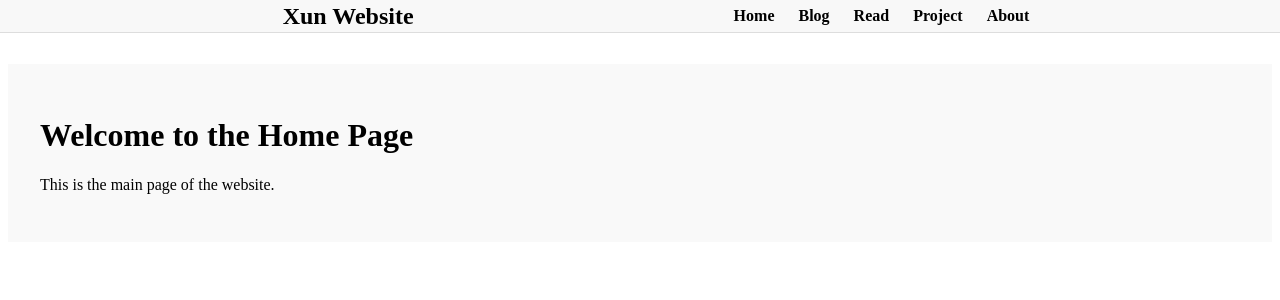
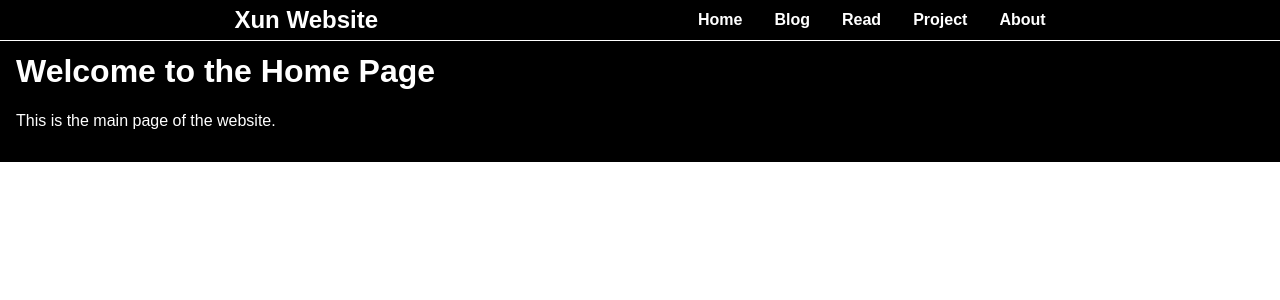
Before and after one commit to xunlei7/xunlei_app, a Svelte app in the folder xunlei.app/: page / in a window 1280 px wide. Shown: the top 300 px of the page. Built offline with nearby package versions, Linux system fonts and the light colour scheme.

Commit message:
fix projects pages

```diff
--- a/xunlei.app/src/App.svelte
+++ b/xunlei.app/src/App.svelte
@@ -17,18 +17,31 @@
     '/project': Project, // 项目页面
     '/read': Read,     // 阅读页面
   };
+
+  // 定义动态主题变量
+  let isDayTime = true;
+
+  // 更新主题的方法
+  const updateTheme = () => {
+    const currentHour = new Date().getHours(); // 获取当前小时
+    isDayTime = currentHour >= 6 && currentHour < 18; // 白天时间：6 AM - 6 PM
+  };
+
+  // 页面加载时立即设置主题
+  updateTheme();
+
+  // 每分钟更新一次主题
+  setInterval(updateTheme, 60000); // 每分钟检查一次时间
 </script>
 
-  <Navbar title="Xun Website" />
+<!-- 应用全局主题 -->
+<div class="{isDayTime ? 'day-theme' : 'night-theme'}">
+  <!-- 导航栏 -->
+  <Navbar title="Xun Website" {isDayTime}/>
 
+  <!-- 主内容区域 -->
+  <main>
+    <Router {routes} />
 
-<main>
-  <Router {routes}/>
   </main>
-
-  <style>
-    main {
-      padding: 2rem;
-      background-color: #f9f9f9;
-    }
-  </style>
+</div>
--- a/xunlei.app/src/app.css
+++ b/xunlei.app/src/app.css
@@ -1,25 +1,37 @@
-:root {
-  --navbar-height: 4rem; /* 导航栏高度 */
-  --content-padding: 1rem; /* 主内容的内边距 */
+/* 全局样式 */
+body {
+  margin: 0;
+  font-family: Arial, sans-serif;
+  transition: background-color 0.5s, color 0.5s; /* 平滑过渡 */
 }
 
-nav {
-  position: fixed; /* 固定导航栏 */
-  top: 0;
-  left: 0;
-  width: 100%;
-  height: var(--navbar-height); /* 使用变量定义高度 */
-  background-color: #333; /* 导航栏背景色 */
-  color: black;
-  display: flex;
-  align-items: center;
-  justify-content: space-between;
-  padding: 0 var(--content-padding);
-  z-index: 1000; /* 确保导航栏在最上层 */
+/* 白天主题 */
+.day-theme {
+  background-color: #ffffff; /* 白色背景 */
+  color: #000000; /* 黑色字体 */
 }
 
+/* 夜晚主题 */
+.night-theme {
+  background-color: #000000; /* 黑色背景 */
+  color: #ffffff; /* 白色字体 */
+}
+
+
+/* 白天链接样式 */
+.day-theme a {
+  color: rgb(0, 0, 0);
+}
+
+/* 夜晚链接样式 */
+.night-theme a {
+  color: rgb(255, 255, 255);
+}
+
+
 main {
-  margin-top: var(--navbar-height); /* 为内容留出导航栏的高度 */
-  padding: var(--content-padding);
-  background-color: #f9f9f9;
+  padding: 1rem; /* 主内容的内边距 */
+  margin-top: 1rem; /* 导航栏与内容的距离，确保间距适中 */
+  background-color: inherit; /* 继承背景颜色 */
+  color: inherit; /* 继承文字颜色 */
 }
--- a/xunlei.app/src/components/Navbar.svelte
+++ b/xunlei.app/src/components/Navbar.svelte
@@ -1,11 +1,12 @@
 <script>
   import { link } from 'svelte-spa-router'; // 导入 link 函数
-  export let title = "My Website";
+  export let title = "My Website"; // 导航栏标题
+  export let isDayTime = true; // 从父组件传递的主题状态
 </script>
 
-<nav>
+<!-- 导航栏 -->
+<nav class="{isDayTime ? 'day-theme' : 'night-theme'}">
   <div class="logo">{title}</div>
-
   <ul>
     <li><a href="/" use:link>Home</a></li>
     <li><a href="/blog" use:link>Blog</a></li>
@@ -17,18 +18,19 @@
 
 <style>
   nav {
-    position: fixed;
-    top: 0;
-    left: 0;
-    width: 100%;
-    height: 2rem;
-    display: flex;
-    justify-content: center;
-    align-items: center;
-    background-color: #f8f8f8;
-    border-bottom: 1px solid #ddd;
-    z-index: 1000;
+    position: fixed; /* 导航栏固定在页面顶部，即使滚动页面也不会移动 */
+    top: 0; /* 与页面顶部对齐 */
+    left: 0; /* 与页面左侧对齐 */
+    width: 100%; /* 占据整个页面宽度 */
+    height: 2.5rem; /* 高度设置为 2rem */
+    display: flex; /* 使用 Flexbox 布局 */
+    justify-content: center; /* 内容水平居中 */
+    align-items: center; /* 内容垂直居中 */
+    border-bottom: 1px solid; /* 添加底部边框 */
+    z-index: 1000; /* 设置层级，确保导航栏在其他内容之上 */
+    transition: background-color 0.5s, color 0.5s; /* 背景色和文字颜色的平滑过渡效果 */
   }
+
 
   .logo {
     font-weight: bold;
@@ -39,15 +41,17 @@
   ul {
     list-style: none;
     display: flex;
-    gap: 1.5rem;
+    gap: 2rem;
     margin: 0;
     padding: 0;
   }
 
   a {
     text-decoration: none;
-    color: black;
     font-weight: bold;
     font-size: 1rem;
+    transition: color 0.5s;
   }
+
+
 </style>
--- a/xunlei.app/src/components/ProjectCard.svelte
+++ b/xunlei.app/src/components/ProjectCard.svelte
@@ -1,44 +1,54 @@
 <script>
+    // 从父组件接收的属性，描述项目的基本信息
     export let name = ""; // 项目名称
     export let description = ""; // 项目描述
     export let language = ""; // 编程语言
     export let tags = []; // 标签数组
     export let httpsLink = ""; // HTTPS 链接
     export let sshLink = ""; // SSH 链接
-    export let website = ""; // 可选 Website 链接
+    export let website = ""; // 可选的 Website 链接
 
-    export let currentPopup = ""; // 当前打开的弹窗
-    export let setCurrentPopup; // 父组件传递的函数，用于设置当前弹窗状态
+    // 当前显示弹窗的项目名称，由父组件传递，用于判断弹窗是否显示
+    export let currentPopup = "";
 
-    let selectedProtocol = "HTTPS"; // 默认选中的协议
+    // 父组件传递的函数，用于设置当前弹窗的状态
+    export let setCurrentPopup;
 
-    // 动态生成克隆链接
+    // 默认选中的协议是 HTTPS
+    let selectedProtocol = "HTTPS";
+
+    // 动态生成克隆链接，根据选中的协议返回对应的链接
     $: cloneUrl = selectedProtocol === "HTTPS" ? httpsLink : sshLink;
 
-    // 语言对应颜色
+    // 定义编程语言对应的颜色，用于显示语言的小圆点
     const languageColors = {
-        Svelte: "#FF3E00",
-        Python: "#3572A5",
-        HTML: "#E34C26",
-        Rust: "#DEA584",
-        C: "#178600",
-        Default: "#999",
+        Svelte: "#FF3E00", // Svelte 的橙色
+        Python: "#3572A5", // Python 的蓝色
+        HTML: "#E34C26", // HTML 的橙色
+        Rust: "#DEA584", // Rust 的棕色
+        C: "#178600", // C 的绿色
+        Default: "#999", // 默认灰色
     };
 
-    $: languageColor = languageColors[language] || languageColors.Default; // 根据语言动态获取颜色
+    // 根据语言动态获取颜色，如果语言不在字典中，则使用默认颜色
+    $: languageColor = languageColors[language] || languageColors.Default;
 
-    // 判断弹窗是否显示
+    // 判断弹窗是否需要显示，条件是当前项目名称等于当前打开的弹窗名称
     $: isPopupVisible = currentPopup === name;
 
-    // 关闭弹窗
+    // 关闭弹窗的方法，调用父组件传递的函数，将当前弹窗状态设置为空
     const closePopup = () => setCurrentPopup("");
 </script>
 
+<!-- 项目卡片 -->
 <div class="project-card">
-    <!-- 项目内容 -->
+    <!-- 显示项目内容 -->
     <div class="content">
+        <!-- 项目名称 -->
         <h2>{name}</h2>
+        <!-- 项目描述 -->
         <p>{description}</p>
+        <!-- 编程语言及其颜色标识 -->
         <div class="language">
             <span
                 class="language-dot"
@@ -46,6 +56,7 @@
             ></span>
             {language}
         </div>
+        <!-- 如果有标签，则显示标签 -->
         {#if tags.length > 0}
             <div class="tags">
                 {#each tags as tag}
@@ -57,6 +68,7 @@
 
     <!-- 操作按钮 -->
     <div class="actions">
+        <!-- Code 按钮，点击后显示或关闭弹窗 -->
         <button
             class="code-button"
             on:click={() => setCurrentPopup(isPopupVisible ? "" : name)}
@@ -73,18 +85,21 @@
             <h3>Clone Repository</h3>
             <!-- 协议选择 -->
             <div class="protocol-switch">
+                <!-- HTTPS 按钮，切换到 HTTPS 协议 -->
                 <button
                     class:selected={selectedProtocol === "HTTPS"}
                     on:click={() => (selectedProtocol = "HTTPS")}
                 >
                     HTTPS
                 </button>
+                <!-- SSH 按钮，切换到 SSH 协议 -->
                 <button
                     class:selected={selectedProtocol === "SSH"}
                     on:click={() => (selectedProtocol = "SSH")}
                 >
                     SSH
                 </button>
+                <!-- 如果有 Website，则显示 Website 按钮 -->
                 {#if website}
                     <button
                         class:selected={selectedProtocol === "Website"}
@@ -94,7 +109,7 @@
                     </button>
                 {/if}
             </div>
-            <!-- 链接显示 -->
+            <!-- 显示选中的链接 -->
             <div class="link-display">
                 <input type="text" value={cloneUrl} readonly />
             </div>
@@ -105,53 +120,56 @@
 {/if}
 
 <style>
-    /* 卡片样式 */
+    /* 项目卡片样式 */
     .project-card {
-        background: #1e1e1e;
-        color: white;
-        padding: 1rem;
-        border-radius: 8px;
-        display: flex;
-        justify-content: space-between;
-        margin-bottom: 1rem;
+        background: #1e1e1e; /* 卡片背景色 */
+        color: white; /* 字体颜色 */
+        padding: 1rem; /* 内边距 */
+        border-radius: 8px; /* 圆角 */
+        display: flex; /* 使用 Flex 布局 */
+        justify-content: space-between; /* 左右对齐 */
+        margin-bottom: 1rem; /* 卡片之间的间距 */
     }
 
-    /* 语言标识样式 */
+    /* 编程语言颜色标识 */
     .language-dot {
-        width: 10px;
-        height: 10px;
-        border-radius: 50%;
-        margin-right: 0.5rem;
+        width: 10px; /* 小圆点宽度 */
+        height: 10px; /* 小圆点高度 */
+        border-radius: 50%; /* 圆形 */
+        margin-right: 0.5rem; /* 右侧间距 */
     }
 
     /* 弹窗样式 */
     .popup {
-        position: absolute;
-        background: #333;
-        color: white;
-        padding: 1rem;
-        border-radius: 8px;
-        box-shadow: 0 4px 8px rgba(0, 0, 0, 0.2);
-        width: 300px;
-        top: 2rem;
-        right: 0;
+        position: absolute; /* 定位在项目卡片内 */
+        background: #333; /* 弹窗背景色 */
+        color: white; /* 字体颜色 */
+        padding: 1rem; /* 内边距 */
+        border-radius: 8px; /* 圆角 */
+        box-shadow: 0 4px 8px rgba(0, 0, 0, 0.2); /* 阴影效果 */
+        width: 300px; /* 弹窗宽度 */
+        top: 2rem; /* 距离顶部 2rem */
+        right: 0; /* 靠右对齐 */
     }
 
+    /* 选中的协议按钮样式 */
     .protocol-switch button.selected {
-        background: #007bff;
+        background: #007bff; /* 选中按钮背景色 */
     }
 
+    /* 关闭按钮样式 */
     .close-button {
-        margin-top: 1rem;
-        background: #444;
-        color: white;
-        border: none;
-        border-radius: 4px;
-        padding: 0.5rem 1rem;
-        cursor: pointer;
+        margin-top: 1rem; /* 顶部间距 */
+        background: #444; /* 按钮背景色 */
+        color: white; /* 字体颜色 */
+        border: none; /* 无边框 */
+        border-radius: 4px; /* 圆角 */
+        padding: 0.5rem 1rem; /* 内边距 */
+        cursor: pointer; /* 鼠标样式 */
     }
 
+    /* 关闭按钮悬停样式 */
     .close-button:hover {
-        background: #555;
+        background: #555; /* 更深的背景色 */
     }
 </style>
--- a/xunlei.app/src/routes/Project.svelte
+++ b/xunlei.app/src/routes/Project.svelte
@@ -21,18 +21,18 @@
         {
             name: "YouTube-Video-Success",
             description: "Collection, preprocessing, and analysis of YouTube video data to extract meaningful insights",
-            language: "Python#",
-            tags: ["Python", "Mechine Learning"],
+            language: "Python",
+            tags: ["Mechine Learning"],
             httpsLink: "https://github.com/dsan-5000/YouTube-Video-Success.git",
             sshLink: "git@github.com:dsan-5000/YouTube-Video-Success.git",
-            webkitURL: "https://xunlei.georgetown.domains/portfolio_project/"
+            website: "https://xunlei.georgetown.domains/portfolio_project/"
 
         },
         {
             name: "Fuzzy Name Matching Algorithm",
             description: "Implement a Fuzzy Name Matching algorithm that computes a similarity score between two given names.",
-            language: "Python#",
-            tags: ["Python#"],
+            language: "Python",
+            tags: [],
             httpsLink: "https://github.com/DSAN5400-F24/fall-2024-assignment-04-xunlei7",
             sshLink: "git@github.com:DSAN5400-F24/fall-2024-assignment-04-xunlei7.git"
         }
@@ -66,7 +66,6 @@
     .projects-container {
         padding: 2rem;
         background-color: #121212;
-        color: white;
         display: flex;
         flex-direction: column;
         gap: 1rem;
```
Lines whose indentation alone changed are shown as unchanged.
